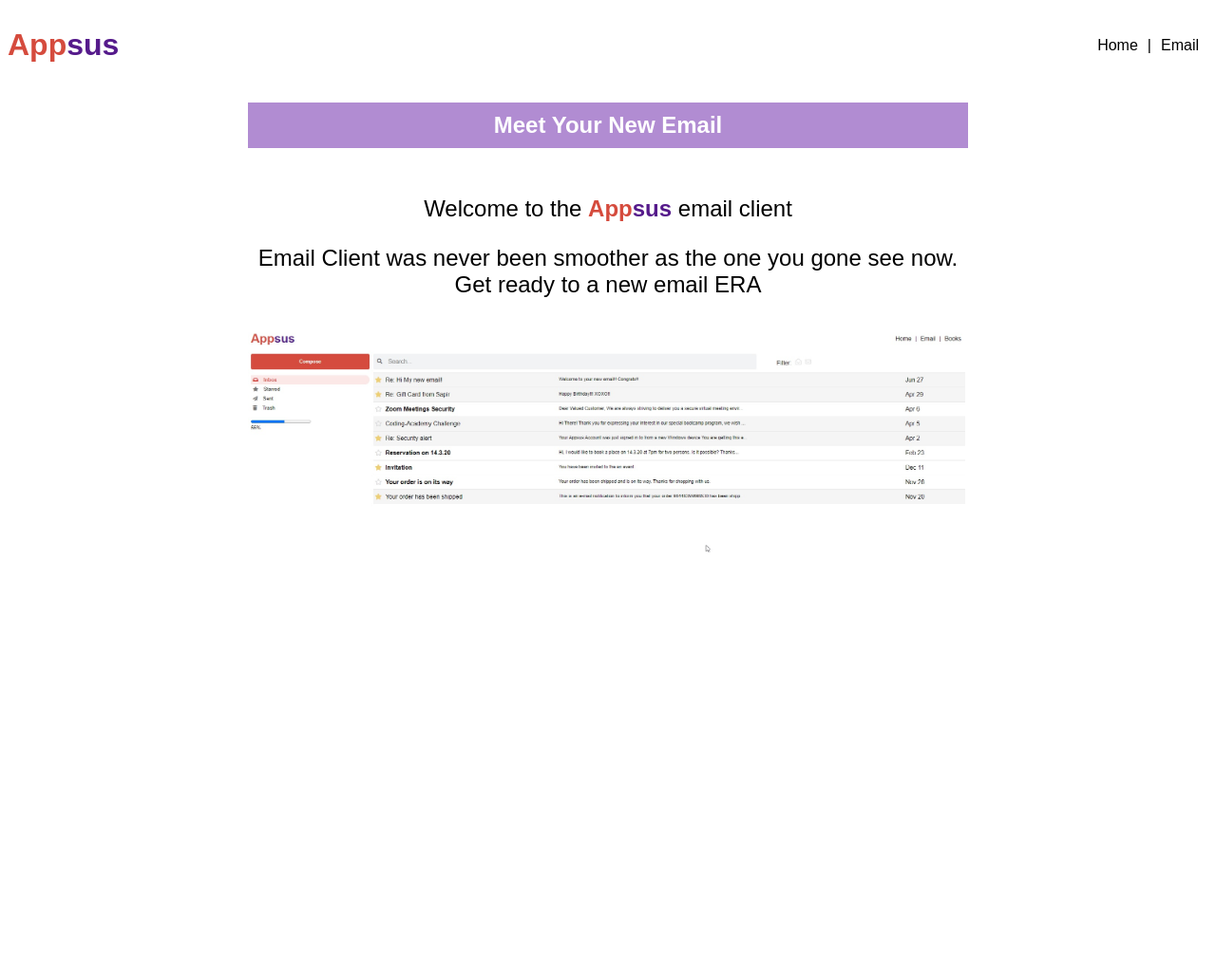
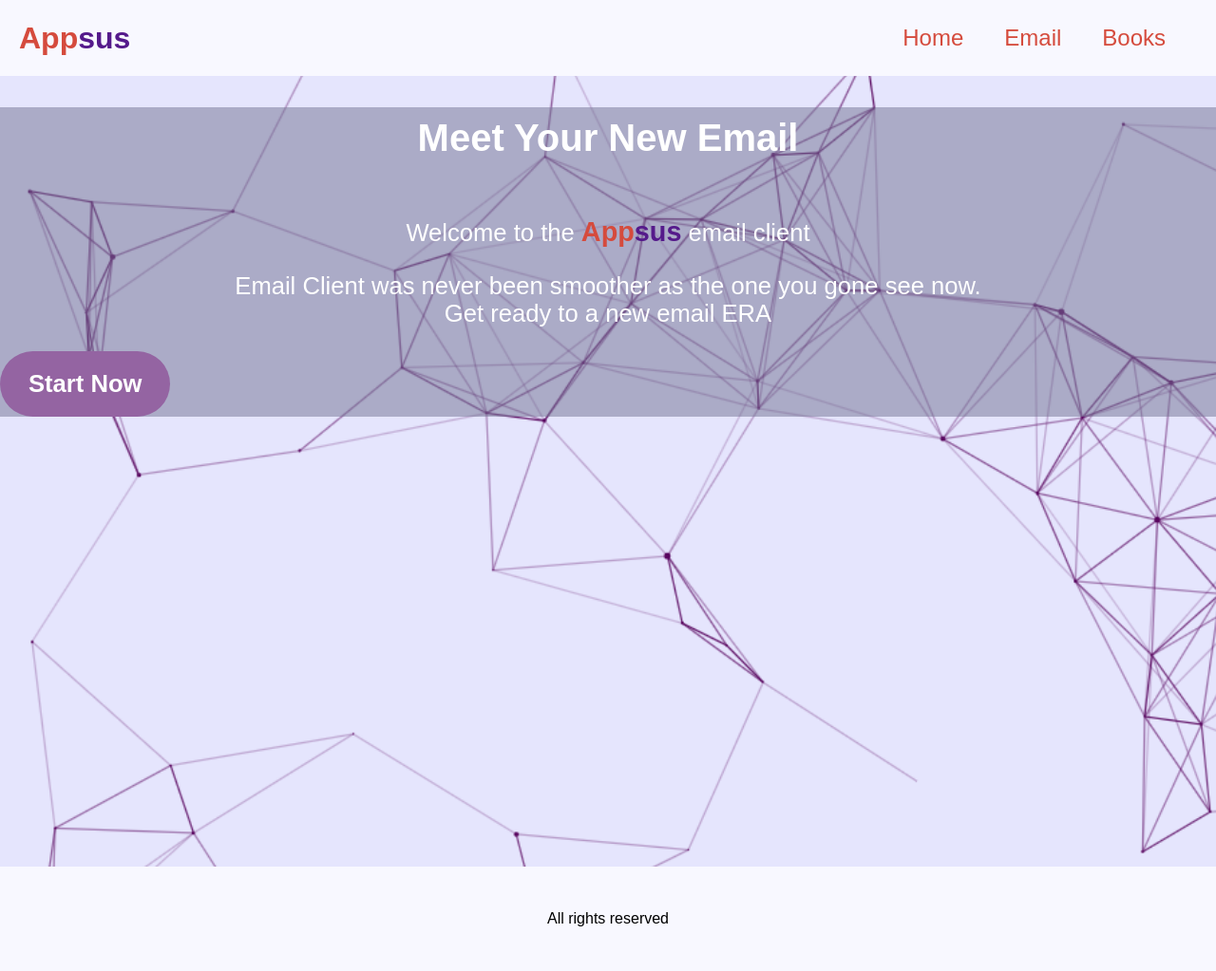
Before and after one commit to YaelMoshe965/Appsus, a plain HTML site: page index.html in a window 1280 px wide. Shown: the whole page at 95% size. Before the commit the page ends 800 px from the top, so only its background shows below. Drawn offline with Linux system fonts and the light colour scheme.

Commit message:
some changes

```diff
--- a/css/apps/email/pages/email-app.cmp.css
+++ b/css/apps/email/pages/email-app.cmp.css
@@ -32,7 +32,7 @@
     padding: 10px;
     color: #ffffff;
     font-weight: bold;
-    font-size: 0.8rem;
+    font-size: 1rem;
     border-radius: 4px;
     cursor: pointer;
     transition: .1s background-color;
--- a/css/apps/email/pages/home-page.cmp.css
+++ b/css/apps/email/pages/home-page.cmp.css
@@ -1,24 +1,28 @@
 .home-page {
-    width: 60%;
+    width: 100%;
     margin: auto;
+    background-color: #72729280;
 }
 
 .home-title {
-    background-color: #b18cd2;
+    /* background-color: #b18cd2; */
     padding: 10px;
     color: #ffffff;
     text-align: center;
     margin-bottom: 50px;
+    font-size: 2.5rem;
 }
 
 .home-content {
-    font-size: 1.5rem;
+    font-size: 1.6rem;
     text-align: center;
+    color: #ffffff;
 }
 
 .home-page .inline-logo {
     font-weight: bold;
     cursor: pointer;
+    font-size: 1.8rem;
 }
 
 .home-page .inline-logo span.logo-first {
@@ -39,9 +43,25 @@
     color: #d54b3d;
 }
 
-.home-page img {
+.home-page button {
+    font-size: 1.6rem;
+    color: #ffffff;
+    background-color: #9464a2;
+    outline: none;
+    border: 0;
+    padding: 20px 30px;
+    border-radius: 60px;
+    font-weight: bold;
+    cursor: pointer;
+    transition: background-color 0.4s;
+    transition: color 0.4s;
+}
+
+.home-page button:hover {
+    background-color: #ffffff;
+    color: #9464a2;
+}
+
+/* .home-page img {
     width: 100%;
-    /* height: auto; */
-    /* object-fit: cover; */
-
-}
+} */
--- a/css/base.css
+++ b/css/base.css
@@ -4,4 +4,26 @@
 
 body {
     font-family: Arial, Helvetica, sans-serif;
+    background-image: url(/img/background.png);
+    background-repeat: no-repeat ;
+    background-size: cover;
+    margin: 0;
 }
+
+header {
+    padding-left: 20px;
+    padding-right: 20px;
+    background-color: ghostwhite;
+    height: 80px;
+}
+
+.main-area {
+    height: 100vh;
+}
+
+footer {
+    height: 110px;
+    background-color: ghostwhite;
+    text-align: center;
+    line-height: 110px;
+}
--- a/css/main-cmps/nav-bar.css
+++ b/css/main-cmps/nav-bar.css
@@ -1,9 +1,11 @@
 .nav-bar a.nav-link {
-    margin-right: 10px;
+    margin-right: 33px;
     margin-left: 10px;
     text-decoration: none;
     transition: font-weight .3s;
-    color: #000000;
+    /* color: #000000; */
+    color: #d54b3d;
+    font-size: 1.5rem;
 }
 
 .nav-bar .nav-link:hover {
@@ -31,9 +33,6 @@
     .nav-bar.open {
         transform: translateX(0%);
     }
-    .nav-bar span {
-        display: none;
-    }
     .nav-bar a.nav-link {
         text-align: center;
         margin-top: 25px;
--- a/js/main-cmps/nav-bar.cmp.js
+++ b/js/main-cmps/nav-bar.cmp.js
@@ -7,8 +7,8 @@ export default {
             <i class="fas fa-times fa-lg"></i>
         </div>
         <router-link class="nav-link" to="/">Home</router-link>
-        <span>|</span>
         <router-link class="nav-link" to="/email">Email</router-link>
+        <router-link class="nav-link" to="/book">Books</router-link>
 
         <user-msg />
     </nav>
--- a/js/main-pages/home-page.cmp.js
+++ b/js/main-pages/home-page.cmp.js
@@ -1,3 +1,5 @@
+{/* <img src="img/homepage.jpg" /> */}
+
 export default {
     template: `
         <section class="home-page">
@@ -10,7 +12,7 @@ export default {
                 <br>
                 Get ready to a new email ERA
             </p>
-            <img src="img/homepage.jpg" />
+            <button>Start Now</button>
         </section>
     `,
 }
--- a/js/main.js
+++ b/js/main.js
@@ -18,9 +18,10 @@ var myApp = new Vue({
                 </div>
                 <nav-bar :navbarMobile="navbarMobile" />
             </header>
-            <main>
+            <main class="main-area">
                 <router-view />
             </main>
+            <footer>All rights reserved</footer>
         </div>
     `,
 
```
Also changed, not shown: js/routes.js (+5 -5 lines), img/background.png (added), img/cool-background1.png (added), img/cool-background2.png (added), img/glass-windows-building.jpg (added), img/heaven-clouds.jpg (added), img/retro-colors-background.jpg (added), 1 other file.
